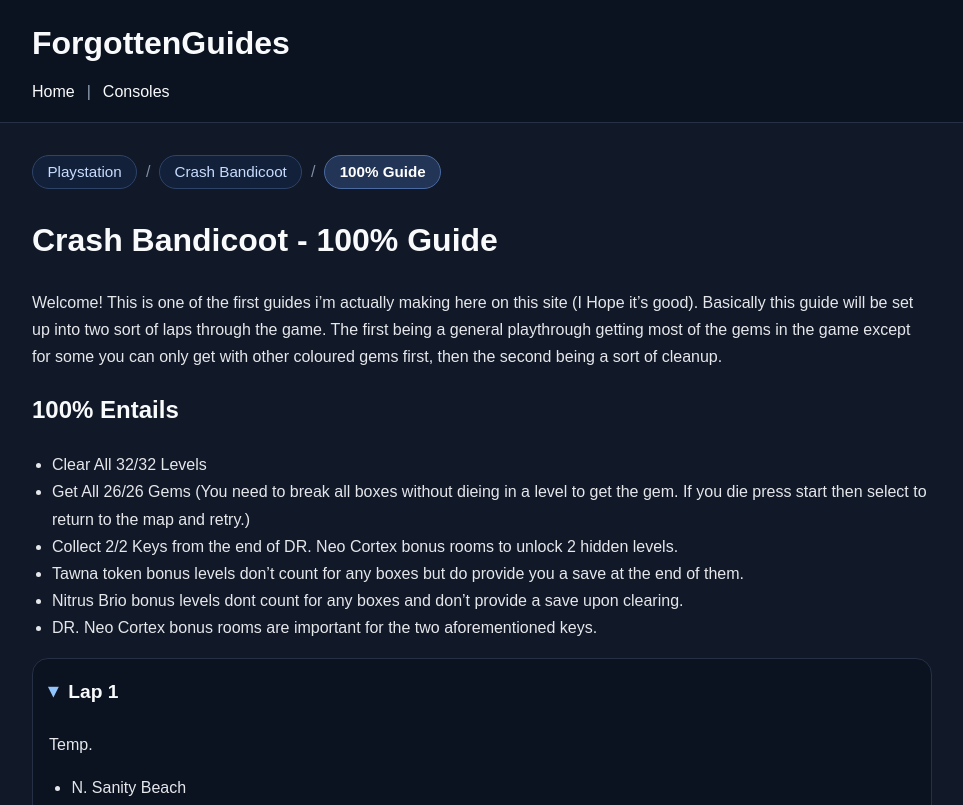
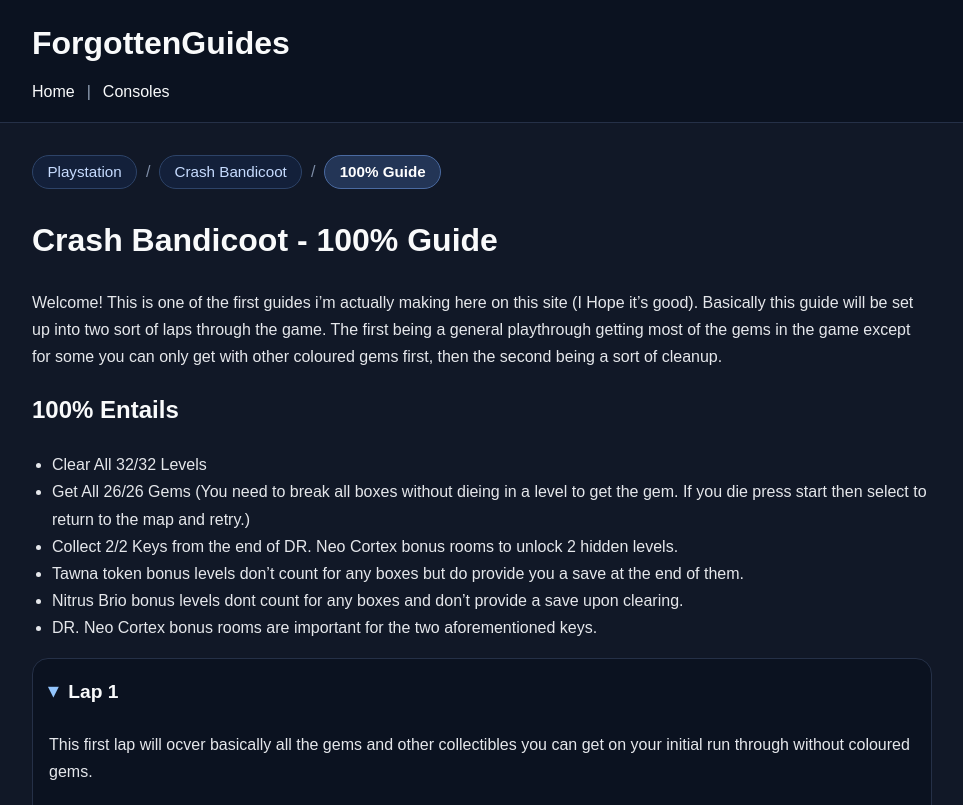
Before and after one commit to ForgottenGem/ForgottenGuides, a Jekyll site: the page built from playstation/cb1/100-percent-guidecb.md, in a window 1280 px wide. Shown: the top 805 px of the page, without its empty margins (158-1121 px from the left). Built offline with Jekyll 4.4.1, drawn with Linux system fonts in a browser that asks for light colours; grey boxes are pictures that could not be loaded.

Commit message:
Update 100-percent-guidecb.md

```diff
--- a/playstation/cb1/100-percent-guidecb.md
+++ b/playstation/cb1/100-percent-guidecb.md
@@ -29,14 +29,14 @@ Welcome! This is one of the first guides i'm actually making here on this site (
 <details class="guide-section" open>
   <summary>Lap 1</summary>
 
-  <p>Temp.</p>
+  <p>This first lap will ocver basically all the gems and other collectibles you can get on your initial run through without coloured gems.</p>
 
   <ul>
     <li>N. Sanity Beach</li>
     <figure class="image-block">
-  <img src="{{ '/assets/images/crash1/C1NSANBEACH.png' | relative_url }}"
-       alt="lv1"
-       class="guide-art">
+       <img src="{{ '/assets/images/crash1/C1NSANBEACH.png' | relative_url }}"
+            alt="lv1"
+            class="guide-art">
     </figure>
     <li>Temp2</li>
     <li>Temp3</li>
```
